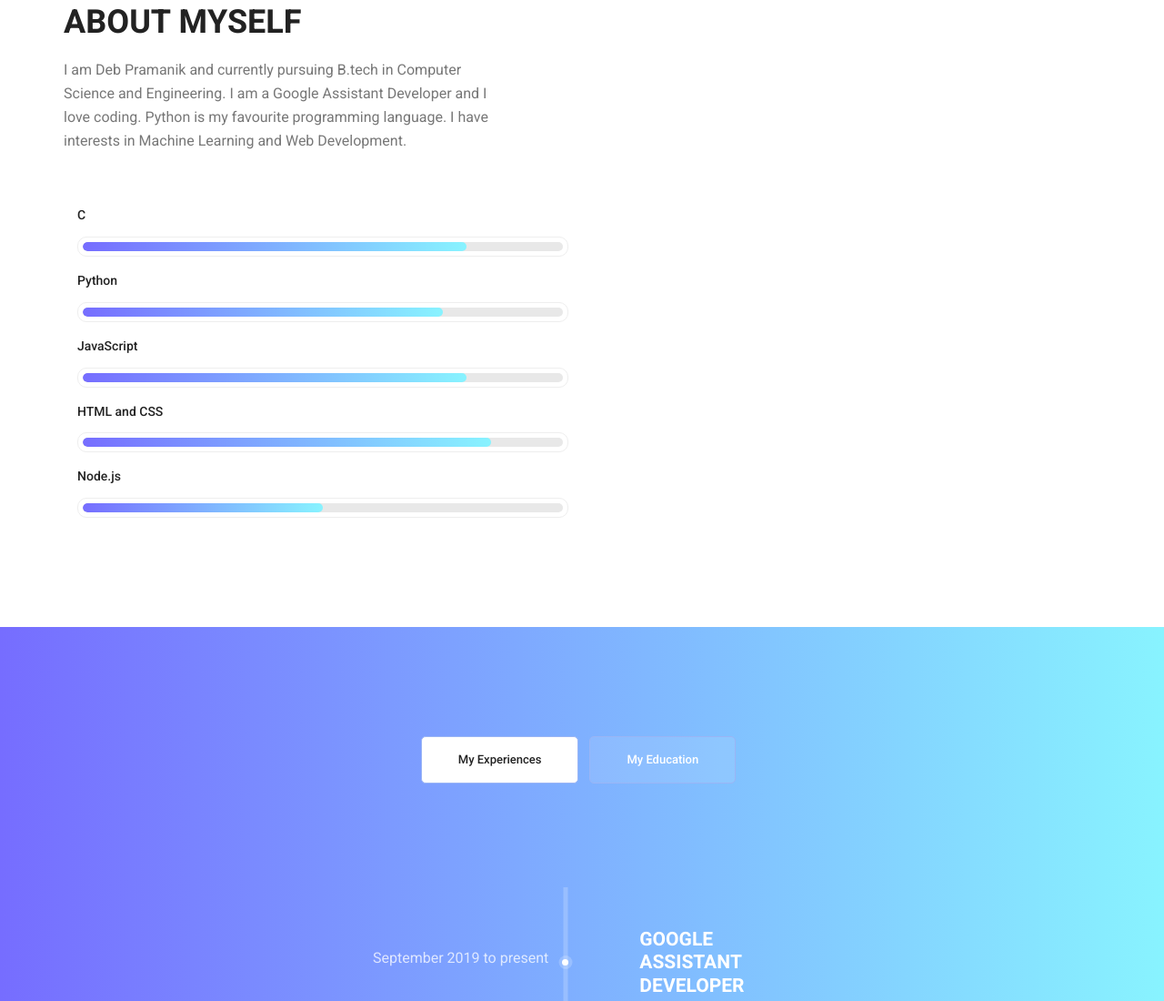
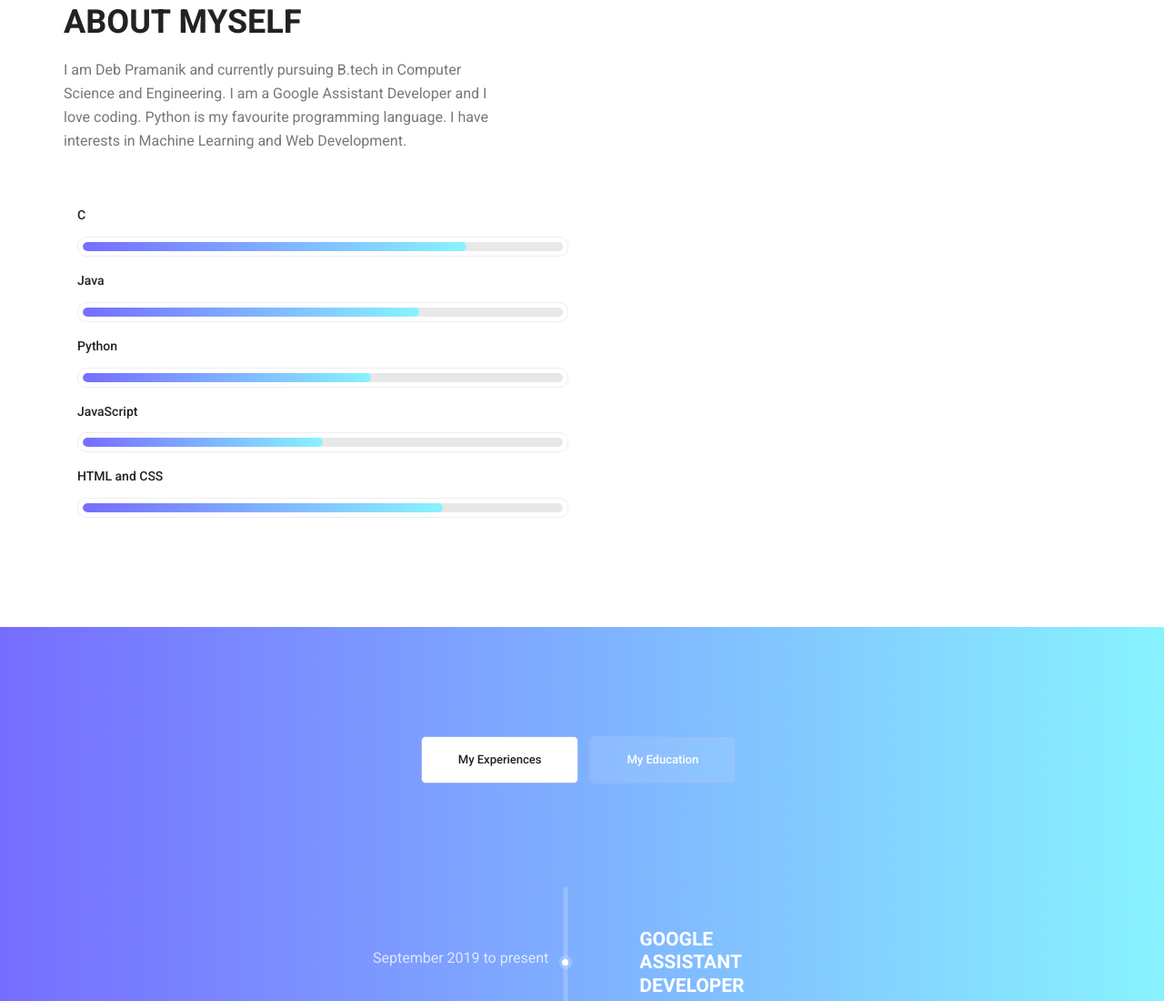
Before and after one commit to Debpramanik19/debpramanik19.github.io, a plain HTML site: page index.html in a window 1280 px wide. Shown: the part 1077-2177 px from the top of the page at 91% size. Drawn offline with Linux system fonts and the light colour scheme.

Commit message:
Update index.html

```diff
--- a/index.html
+++ b/index.html
@@ -106,10 +106,18 @@
 									</div>
 								</div>
 								<div class="skill_item">
+									<h4>Java </h4>
+									<div class="progress_br">
+										<div class="progress">
+											<div class="progress-bar" role="progressbar" aria-valuenow="70" aria-valuemin="0" aria-valuemax="100"></div>
+										</div>
+									</div>
+								</div>
+								<div class="skill_item">
 									<h4>Python </h4>
 									<div class="progress_br">
 										<div class="progress">
-											<div class="progress-bar" role="progressbar" aria-valuenow="75" aria-valuemin="0" aria-valuemax="100"></div>
+											<div class="progress-bar" role="progressbar" aria-valuenow="60" aria-valuemin="0" aria-valuemax="100"></div>
 										</div>
 									</div>
 								</div>
@@ -117,23 +125,15 @@
 									<h4>JavaScript </h4>
 									<div class="progress_br">
 										<div class="progress">
-											<div class="progress-bar" role="progressbar" aria-valuenow="80" aria-valuemin="0" aria-valuemax="100"></div>
+											<div class="progress-bar" role="progressbar" aria-valuenow="50" aria-valuemin="0" aria-valuemax="100"></div>
 										</div>
 									</div>
 								</div>
 								<div class="skill_item">
-									<h4>HTML and CSS </h4>
+									<h4>HTML and CSS</h4>
 									<div class="progress_br">
 										<div class="progress">
-											<div class="progress-bar" role="progressbar" aria-valuenow="85" aria-valuemin="0" aria-valuemax="100"></div>
-										</div>
-									</div>
-								</div>
-								<div class="skill_item">
-									<h4>Node.js </h4>
-									<div class="progress_br">
-										<div class="progress">
-											<div class="progress-bar" role="progressbar" aria-valuenow="50" aria-valuemin="0" aria-valuemax="100"></div>
+											<div class="progress-bar" role="progressbar" aria-valuenow="75" aria-valuemin="0" aria-valuemax="100"></div>
 										</div>
 									</div>
 								</div>
```
